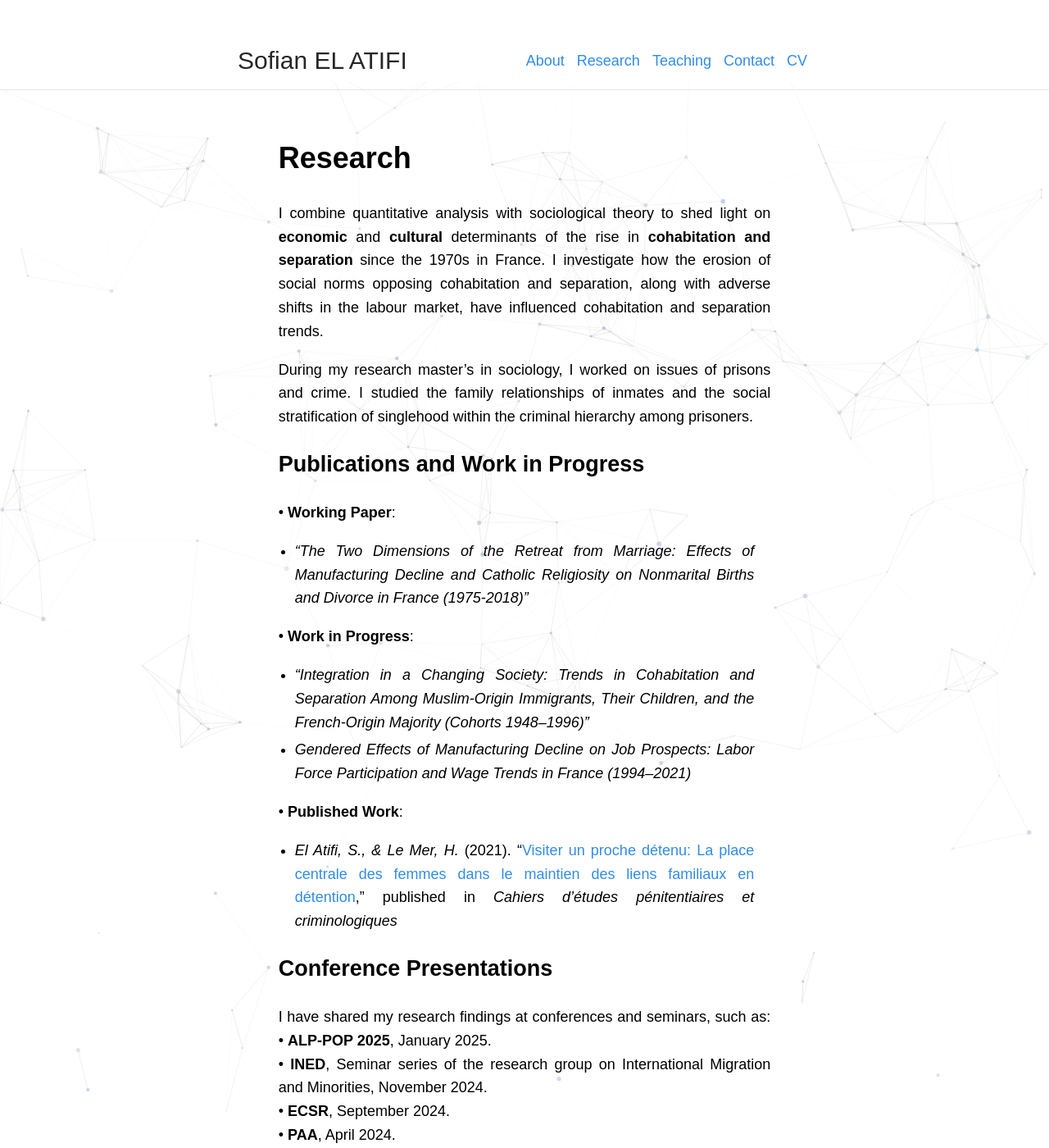
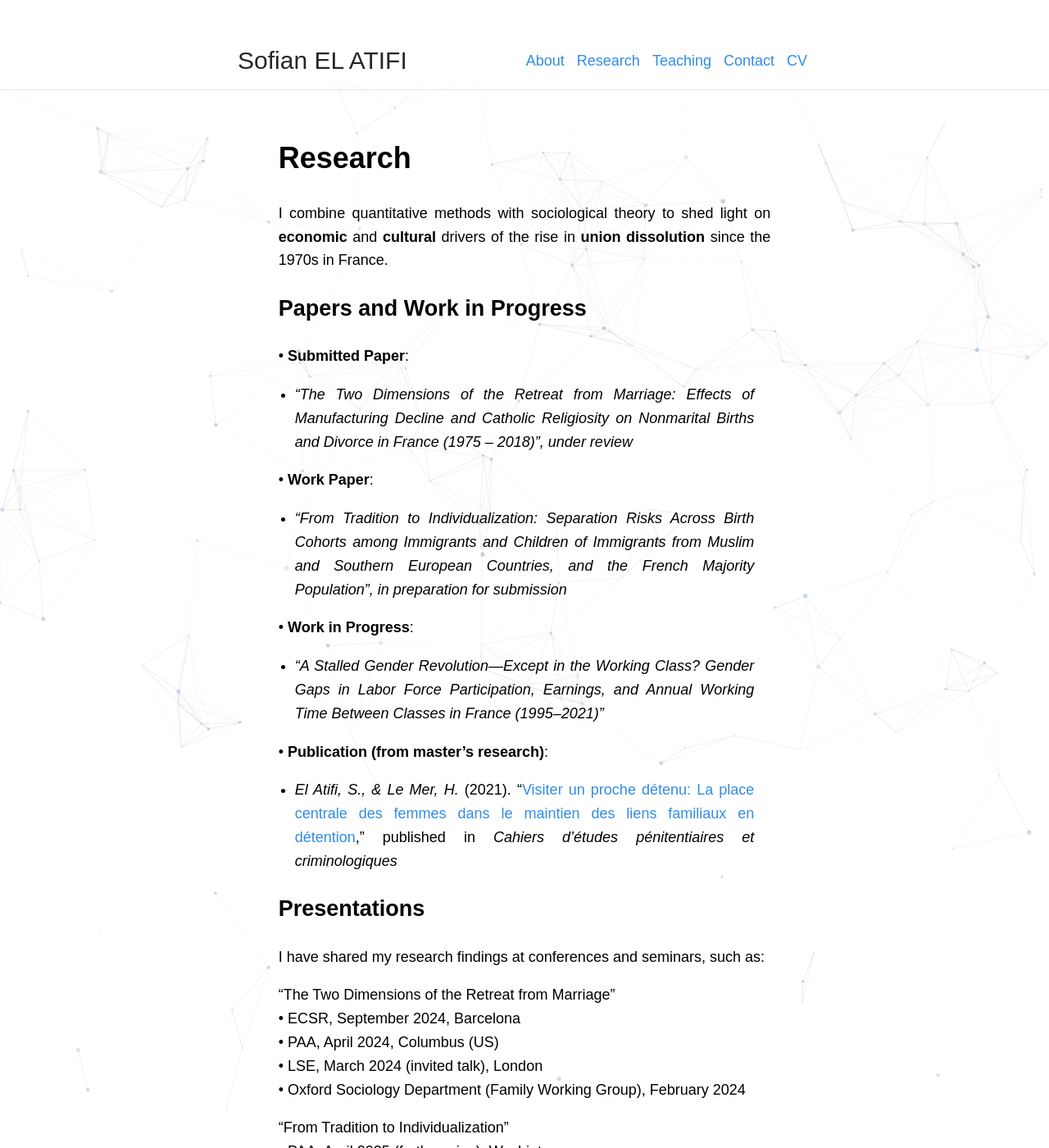
Before and after one commit to sofianelatifi/sofianelatifi.github.io, a Jekyll site: the page built from research.md, in a window 1280 px wide and 1400 px high. Shown: the whole window at 82% size. Built offline with Jekyll 4.4.1, drawn with Linux system fonts in a browser that asks for light colours; some of the changed text lies outside the part shown.

Commit message:
Update research.md

```diff
--- a/research.md
+++ b/research.md
@@ -21,35 +21,35 @@ title: Sofian EL ATIFI - Research
 
 # Research
 
-I combine quantitative analysis with sociological theory to shed light on **economic** and **cultural** determinants of the rise in **cohabitation and separation** since the 1970s in France. I investigate how the erosion of social norms opposing cohabitation and separation, along with adverse shifts in the labour market, have influenced cohabitation and separation trends.
+I combine quantitative methods with sociological theory to shed light on **economic** and **cultural** drivers of the rise in **union dissolution** since the 1970s in France.
 
-During my research master's in sociology, I worked on issues of prisons and crime. I studied the family relationships of inmates and the social stratification of singlehood within the criminal hierarchy among prisoners.
+## Papers and Work in Progress
 
-## Publications and Work in Progress
+• **Submitted Paper**:
+  - *“The Two Dimensions of the Retreat from Marriage: Effects of Manufacturing Decline and Catholic Religiosity on Nonmarital Births and Divorce in France (1975 – 2018)”, under review*
 
-• **Working Paper**:
-  - *“The Two Dimensions of the Retreat from Marriage: Effects of Manufacturing Decline and Catholic Religiosity on Nonmarital Births and Divorce in France (1975-2018)”*
+• **Work Paper**:
+  - *“From Tradition to Individualization: Separation Risks Across Birth Cohorts among Immigrants and Children of Immigrants from Muslim and Southern European Countries, and the French Majority Population”, in preparation for submission*
 
 • **Work in Progress**:
-  - *"Integration in a Changing Society: Trends in Cohabitation and Separation Among Muslim-Origin Immigrants, Their Children, and the French-Origin Majority (Cohorts 1948–1996)"*
-  - *Gendered Effects of Manufacturing Decline on Job Prospects: Labor Force Participation and Wage Trends in France (1994–2021)*
+  - *“A Stalled Gender Revolution—Except in the Working Class? Gender Gaps in Labor Force Participation, Earnings, and Annual Working Time Between Classes in France (1995–2021)”*
 
-• **Published Work**:
+• **Publication (from master's research)**:
   - *El Atifi, S., & Le Mer, H.* (2021). “[Visiter un proche détenu: La place centrale des femmes dans le maintien des liens familiaux en détention](https://www.justice.gouv.fr/sites/default/files/2023-05/Cahiers_etudes_penitentiaires_et_criminologiques_n55.pdf),” published in *Cahiers d’études pénitentiaires et criminologiques*
 
-## Conference Presentations
+## Presentations
 
 I have shared my research findings at conferences and seminars, such as:
-• **ALP-POP 2025**, January 2025.
-• **INED**, Seminar series of the research group on International Migration and Minorities, November 2024.
-• **ECSR**, September 2024.
-• **PAA**, April 2024.
-• **LSE**, Demography Seminar, April 2024.
-• **ECPR**, General conference on Organised Crime, July 2022.
+
+“The Two Dimensions of the Retreat from Marriage”
+•	ECSR, September 2024, Barcelona
+•	PAA, April 2024, Columbus (US)
+•	LSE, March 2024 (invited talk), London
+•	Oxford Sociology Department (Family Working Group), February 2024
 
 
-## Research Experience
-
-My hands-on research experience before the Ph.D. includes:
-- Assisting on a project about the labour market integration of children of immigrants at **CRIS, Sciences Po Paris**.
-- Contributing to research on work satisfaction at **CEET, CNAM**.
+“From Tradition to Individualization”
+•	PAA, April 2025 (forthcoming), Washinton
+•	EUI Seminar, March 2025 (forthcoming), Florence
+•	ALP-POP conference, January 2025, La Thuile
+•	INED Seminar, November 2024, Paris
```
